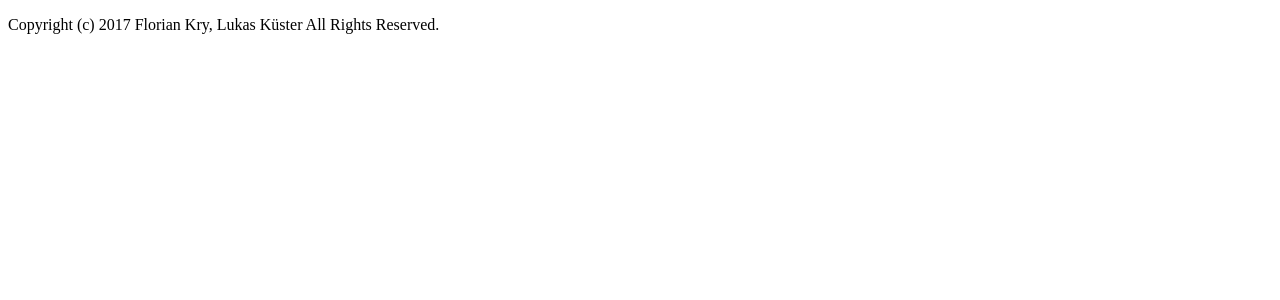
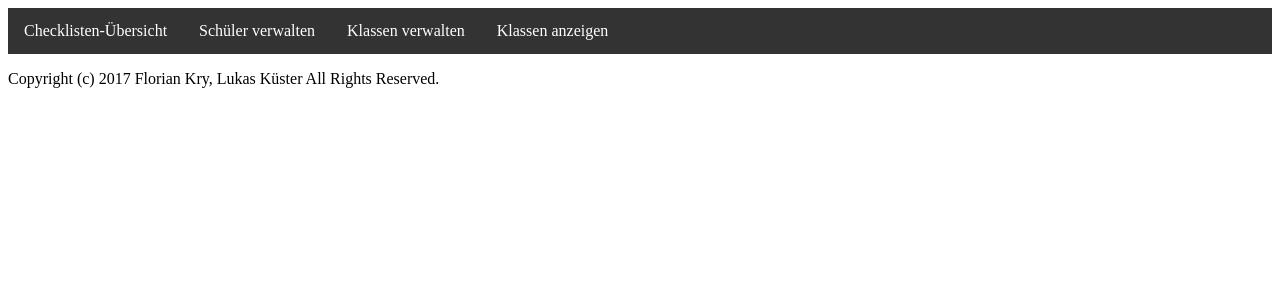
Before and after one commit to FloRidaBoy99/Checkliste, a PHP site: page / in a window 1280 px wide. Shown: the top 300 px of the page. Run offline with PHP 8.4, Linux system fonts and the light colour scheme.

Commit message:
Angefangen mit der Navigationbar

```diff
--- a/include/head.php
+++ b/include/head.php
@@ -6,7 +6,7 @@
   <head>
 		<meta name="author" content="Florian Kry, Lukas Küster" />
     <meta charset="utf-8" />
-    <link rel="stylesheet" type="text/css" href="/scss/index.css" />
+    <link rel="stylesheet" type="text/css" href="scss/index.css" />
 		<title>Checkliste</title>
 	</head>
 	<body>
--- a/index.php
+++ b/index.php
@@ -1,3 +1,22 @@
 <?php include 'include/head.php'; ?>
 
+<ul class="oberleiste">
+  <li class="dropdown">
+    <a href="checklisten_uebersicht.php">Checklisten-Übersicht</a>
+  </li>
+  <li class="dropdown">
+    <a href="schueler.php"> Schüler verwalten</a>
+  </li>
+  <li class="dropdown">
+    <a href="klasse.php"> Klassen verwalten</a>
+  </li>
+  <li class="dropdown">
+    <a href="klasse-uebersicht.php">Klassen anzeigen</a>
+  </li>
+</ul>
+<div class="dropdown-inhalt">
+  <p>
+    Test
+  </p>
+</div>
 <?php include 'include/footer.php'; ?>
--- a/scss/index.css
+++ b/scss/index.css
@@ -1,26 +1,44 @@
-ul {
+ul.oberleiste {
+    list-style-type: none;
+    margin: 0;
+    padding: 0;
+    overflow: hidden;
     list-style-type: none;
     margin: 0;
     padding: 0;
     overflow: hidden;
     background-color: #333;
-    position: fixed;
-    top: 0;
-    width: 100%;
 }
 
-li {
+ul li {
     float: left;
 }
-
-li a {
-    display: block;
+li a, .dropbtn {
+    display: inline-block;
     color: white;
     text-align: center;
     padding: 14px 16px;
     text-decoration: none;
 }
+li.dropdown {
+    display: inline-block;
+}
 
-li a:hover {
-    background-color: #111;
+.dropdown-inhalt {
+    display: none;
+    position: absolute;
+    background-color: #f9f9f9;
 }
+
+.dropdown-inhalt a {
+    color: black;
+    padding: 12px 16px;
+    text-decoration: none;
+    display: block;
+    text-align: left;
+    border: 1px solid;
+}
+
+.dropdown:hover .dropdown-inhalt {
+    display: block;
+}
```
